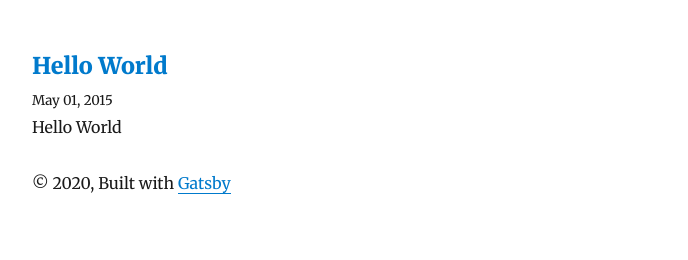
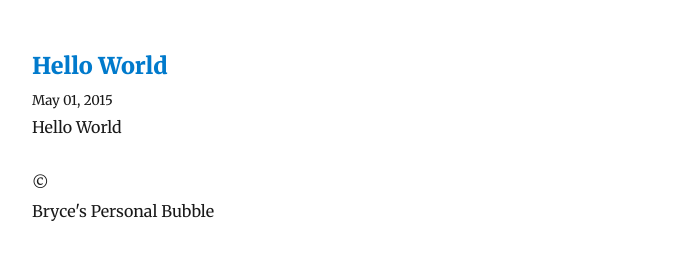
Before and after one commit to bmmoker/starter_blog, a Gatsby site: page / in a window 1280 px wide. Shown: the part 670-930 px from the top of the page, without its empty margins (293-981 px from the left). Before the commit the page ends 909 px from the top, so only its background shows below. Built offline with nearby package versions, Linux system fonts and the light colour scheme; Gatsby itself is replaced by a stand-in of ours; some packages are replaced by stand-ins of ours.

Commit message:
created footer in layout.js to link back home

```diff
--- a/src/components/layout.js
+++ b/src/components/layout.js
@@ -47,6 +47,25 @@ const Layout = ({ location, title, children }) => {
       </h3>
     )
   }
+  let footer
+  footer = (
+    <p
+      style={{
+        // fontFamily: `Montserrat, sans-serif`,
+        marginTop: 0,
+      }}
+    >
+      <Link
+        style={{
+          boxShadow: `none`,
+          color: `inherit`,
+        }}
+        to={`/`}
+      >
+        {title}
+      </Link>
+    </p>
+  )
   return (
     <div
       style={{
@@ -58,11 +77,7 @@ const Layout = ({ location, title, children }) => {
     >
       <header>{header}</header>
       <main>{children}</main>
-      <footer>
-        © {new Date().getFullYear()}, Built with
-        {` `}
-        <a href="https://www.gatsbyjs.org">Gatsby</a>
-      </footer>
+      <footer>©{footer}</footer>
     </div>
   )
 }
```
